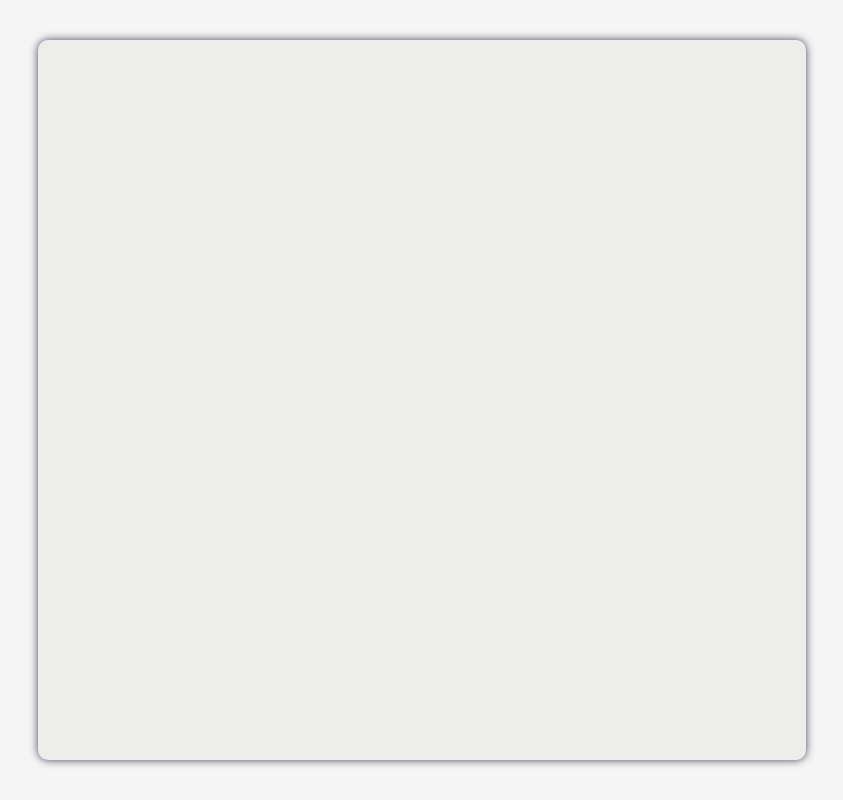
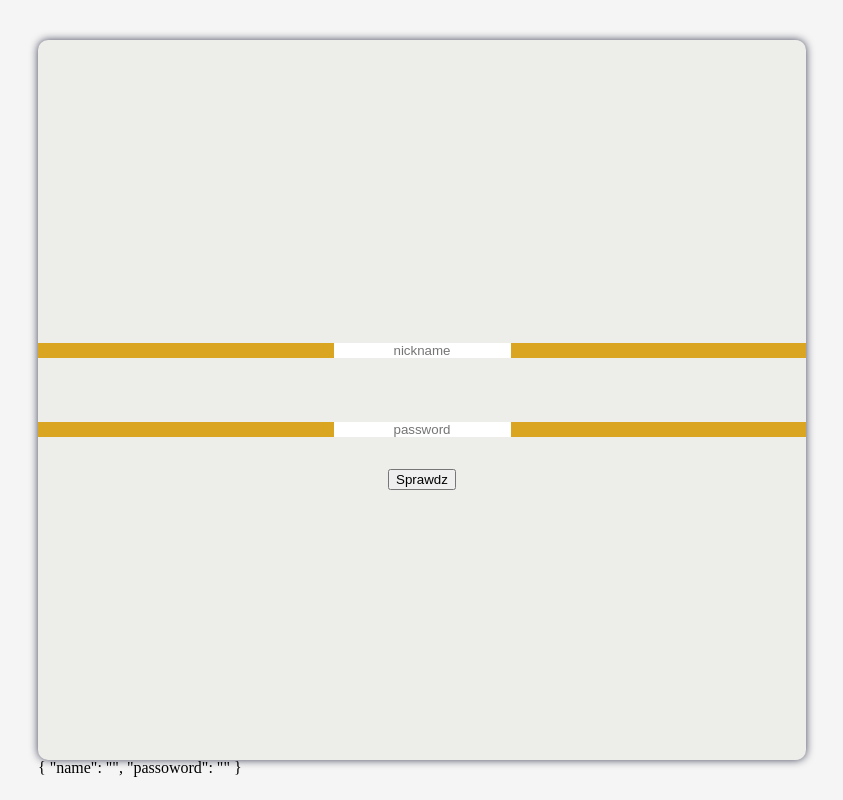
Before and after one commit to Kadavi95/przepisnik, an Angular app in the folder przepisnik/: page /login in a window 1280 px wide. Shown: the whole page, without its empty margins (218-1061 px from the left). Built offline with nearby package versions, Linux system fonts and the light colour scheme.

Commit message:
added frontend validation for form

```diff
--- a/przepisnik/src/app/app.component.html
+++ b/przepisnik/src/app/app.component.html
@@ -1,2 +1,2 @@
-<fa-icon class="iconCoffee" [icon]="faCoffee"></fa-icon>
+<!-- <fa-icon class="iconCoffee" [icon]="faCoffee"></fa-icon> -->
 <router-outlet></router-outlet>
--- a/przepisnik/src/app/logincomponent/logincomponent.component.html
+++ b/przepisnik/src/app/logincomponent/logincomponent.component.html
@@ -1,19 +1,21 @@
 <main>
   <section>
-    <form *>
+    <form [formGroup]="form" (ngSubmit)="sendData()">
 
-        <label for="">
-          <input placeholder="nickname" type="text">
+        <label >
+          <input formControlName="name" placeholder="nickname" type="text">
         </label>
 
-        <label for="">
+        <label >
           <input placeholder="password" type="passowrd">
         </label>
 
-        <label for="">
+
           <button type="submit">Sprawdz</button>
-        </label>
+
 
     </form>
+
+    {{form.value | json}}
   </section>
 </main>
--- a/przepisnik/src/app/logincomponent/logincomponent.component.scss
+++ b/przepisnik/src/app/logincomponent/logincomponent.component.scss
@@ -8,29 +8,39 @@
   position: absolute;
   top: 0;
   left: 0;
-
   section {
     background-color: #edeee9;
     width: 60%;
     height: 90%;
     border-radius: 10px;
-    // box-shadow: rbg(119, 119, 125 / 60%) 0px 0px 8px 0px;
     -webkit-box-shadow: 0px 0px 8px 0px rgba(66, 68, 90, 1);
     -moz-box-shadow: 0px 0px 8px 0px rgba(66, 68, 90, 1);
     box-shadow: 0px 0px 8px 0px rgba(66, 68, 90, 1);
     form {
       height: 100%;
       width: 100%;
-      background-color: aquamarine;
       display: flex;
       flex-direction: column;
-      justify-items: stretch;
+      justify-content: center;
       align-items: center;
+      label {
+        margin-top: 2rem;
+        margin-bottom: 2rem;
+        width: 100%;
+        background-color: goldenrod;
+        display: flex;
+        align-items: center;
+        justify-content: center;
+        input {
+          border: none;
+          text-align: center;
+          padding: 0 0;
+          &:focus {
 
-      div {
-        height: calc(100% / 3);
-        width: 100%;
-
+          }
+          &:active {
+          }
+        }
       }
     }
   }
--- a/przepisnik/src/app/logincomponent/logincomponent.component.ts
+++ b/przepisnik/src/app/logincomponent/logincomponent.component.ts
@@ -1,15 +1,37 @@
 import { Component, OnInit } from '@angular/core';
+import { FormBuilder, FormGroup, Validators } from '@angular/forms';
+
+interface myDataValues {
+  name: string;
+  password: string;
+}
 
 @Component({
   selector: 'app-logincomponent',
   templateUrl: './logincomponent.component.html',
-  styleUrls: ['./logincomponent.component.scss']
+  styleUrls: ['./logincomponent.component.scss'],
 })
+
+
 export class LogincomponentComponent implements OnInit {
+  form!: FormGroup;
+  constructor(private formBuild: FormBuilder) {}
 
-  constructor() { }
+  ngOnInit() {
+    this.form = this.formBuild.group({
+      name: this.formBuild.control('', [
+        Validators.required,
+        Validators.minLength(3),
+        Validators.maxLength(10),
+      ]),
+      passoword: this.formBuild.control('', [
+        Validators.required,
+        Validators.minLength(3),
+        Validators.maxLength(10),
+      ]),
+    });
+  }
+  sendData(){
 
-  ngOnInit(): void {
   }
-
 }
--- /dev/null
+++ b/przepisnik/src/app/reset.css
@@ -0,0 +1,43 @@
+html, body, div, span, applet, object, iframe,
+h1, h2, h3, h4, h5, h6, p, blockquote, pre,
+a, abbr, acronym, address, big, cite, code,
+del, dfn, em, img, ins, kbd, q, s, samp,
+small, strike, strong, sub, sup, tt, var,
+b, u, i, center,
+dl, dt, dd, ol, ul, li,
+fieldset, form, label, legend,
+table, caption, tbody, tfoot, thead, tr, th, td,
+article, aside, canvas, details, embed,
+figure, figcaption, footer, header, hgroup,
+menu, nav, output, ruby, section, summary,
+time, mark, audio, video {
+	margin: 0;
+	padding: 0;
+	border: 0;
+	font-size: 100%;
+	font: inherit;
+	vertical-align: baseline;
+}
+/* HTML5 display-role reset for older browsers */
+article, aside, details, figcaption, figure,
+footer, header, hgroup, menu, nav, section {
+	display: block;
+}
+body {
+	line-height: 1;
+}
+ol, ul {
+	list-style: none;
+}
+blockquote, q {
+	quotes: none;
+}
+blockquote:before, blockquote:after,
+q:before, q:after {
+	content: '';
+	content: none;
+}
+table {
+	border-collapse: collapse;
+	border-spacing: 0;
+}
```
Also changed, not shown: przepisnik/src/app/app.module.ts (+5 -2 lines).
